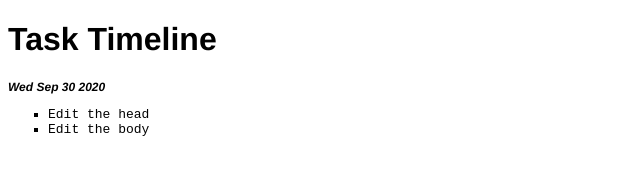
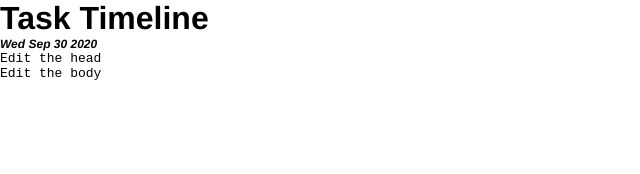
Before and after one commit to Fenikz31/simple-website, a plain HTML site: page index.html in a window 1280 px wide. Shown: the whole page, without its empty margins (0-640 px from the left). Drawn offline with Linux system fonts and the light colour scheme.

Commit message:
Update main.css

```diff
--- a/main.css
+++ b/main.css
@@ -1,3 +1,8 @@
+*{
+    margin:0px;
+    padding:0px;
+    box-sizing: border-box;
+ }
 body{
     font-family: helvetica;
 }
```
